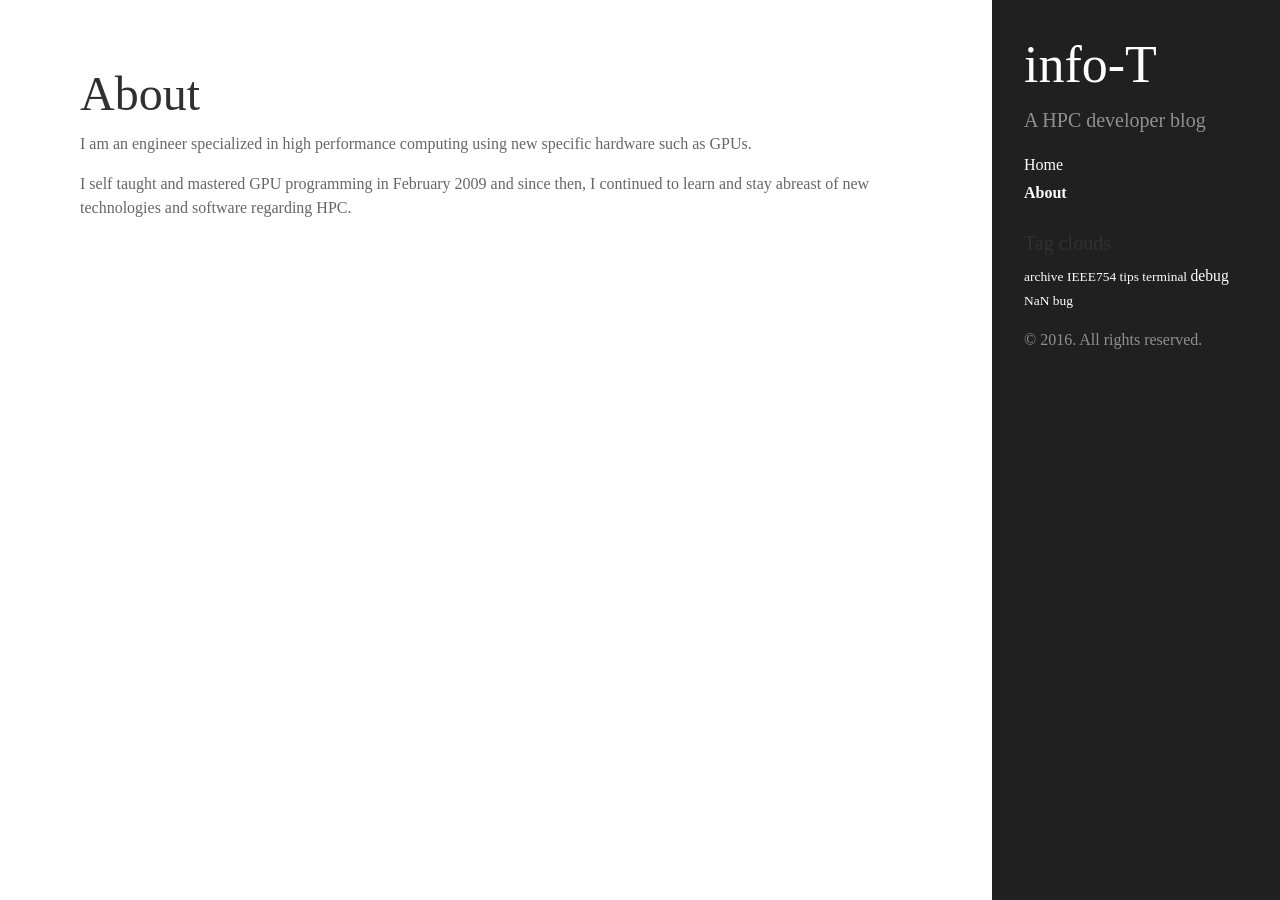
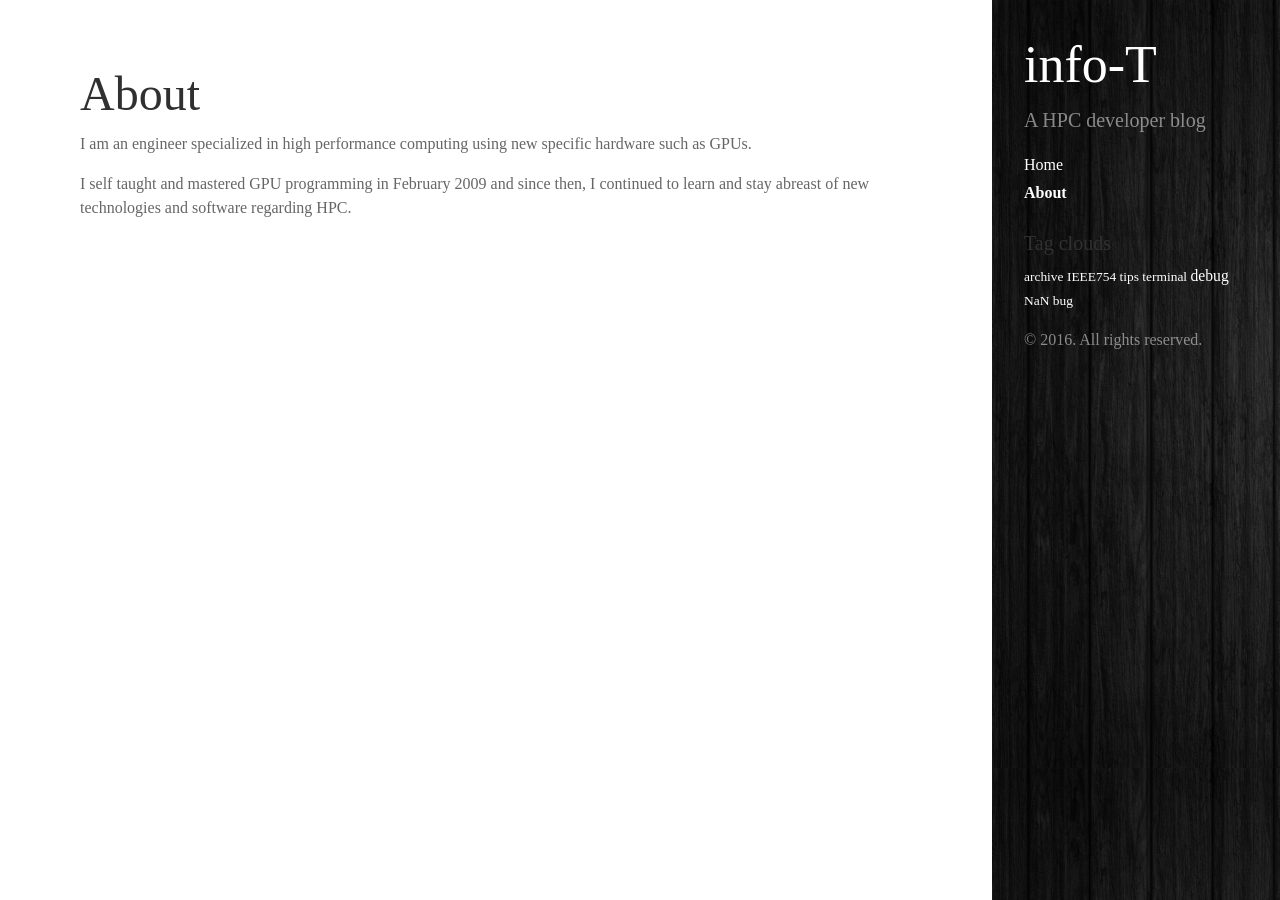
Before and after one commit to tristancabel/tristancabel.github.io, a Jekyll site: the page built from about.md, in a window 1280 px wide. Built offline with Jekyll 4.4.1, drawn with Linux system fonts in a browser that asks for light colours.

Commit message:
change sidebar texture

```diff
--- a/public/css/main.css
+++ b/public/css/main.css
@@ -551,8 +551,9 @@ a.pagination-item:hover {
   text-align: center;
   padding: 2rem 1rem;
   color: rgba(255,255,255,.5);
-  background-color: #202020;
+  background-image: url("../wood-texture.jpg");
 }
+
 @media (min-width: 48em) {
   .sidebar {
     position: fixed;
```
Also changed, not shown: public/wood-texture.jpg (added).
